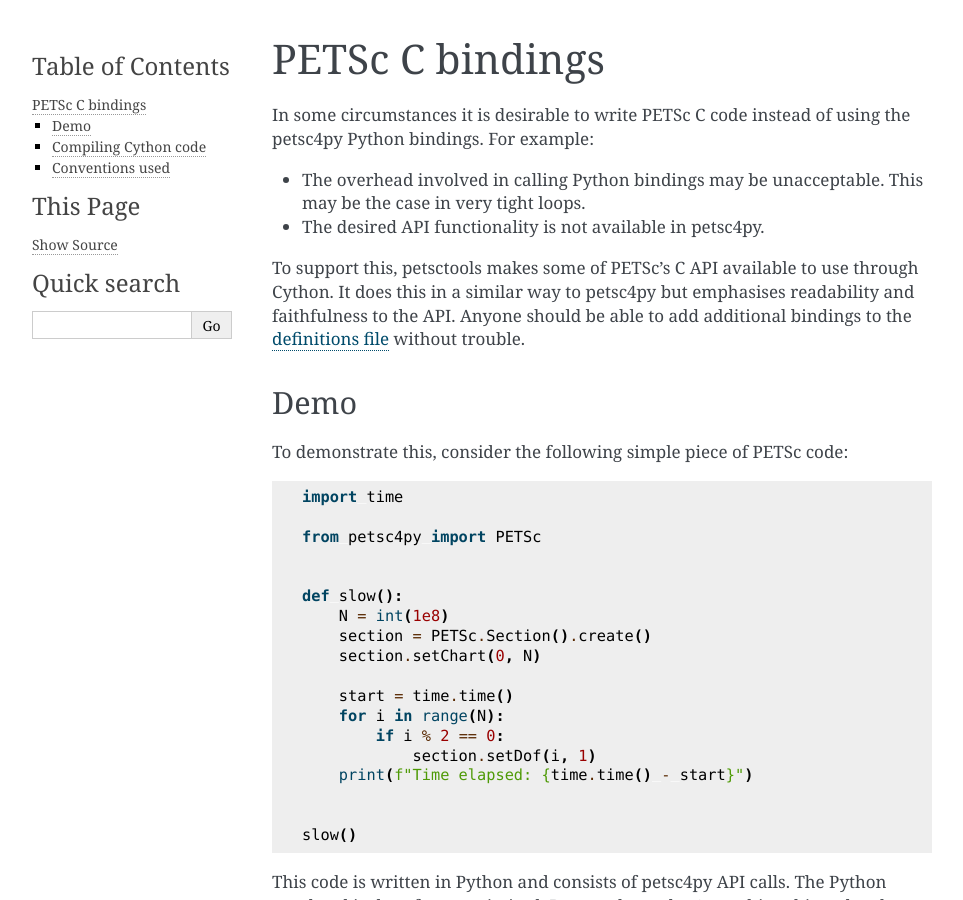
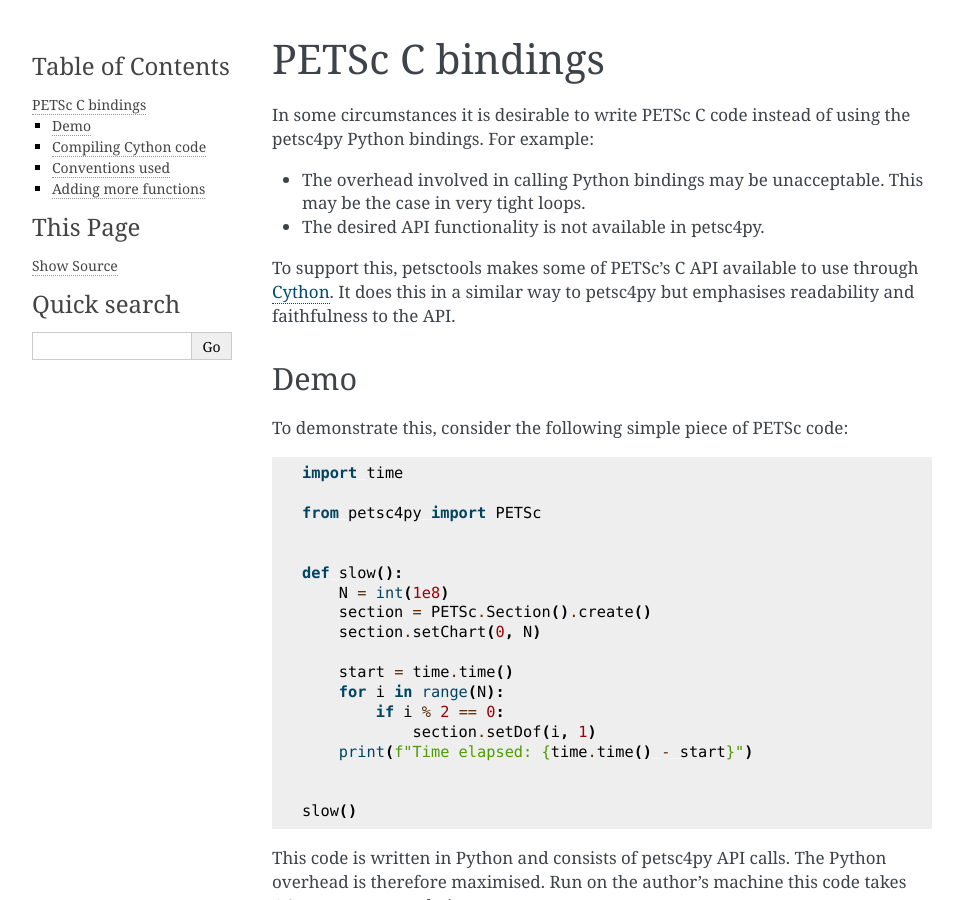
Before and after one commit to firedrakeproject/petsctools, a Sphinx documentation site: the page built from docs/source/cython.rst, in a window 1280 px wide and 900 px high. Shown: the whole window, without its empty margins (148-1111 px from the left). Built offline with Sphinx 7.4.7, drawn with Linux system fonts in a browser that asks for light colours; pages that are not in the unit, such as notebooks, are missing from menus; some of the changed text lies outside the part shown.

Commit message:
Small improvements and tests should pass

```diff
--- a/docs/source/_static/cython_demo/setup.py
+++ b/docs/source/_static/cython_demo/setup.py
@@ -11,7 +11,6 @@
     library_dirs=petsctools.get_petsc_dirs(subdir="lib"),
     runtime_library_dirs=petsctools.get_petsc_dirs(subdir="lib"),
     libraries=["petsc"],
-    annotate=True,
 )
 
 setup(ext_modules=[extension])
--- a/docs/source/cython.rst
+++ b/docs/source/cython.rst
@@ -9,11 +9,8 @@
 * The desired API functionality is not available in petsc4py.
 
 To support this, petsctools makes some of PETSc's C API available to use
-through Cython. It does this in a similar way to petsc4py but emphasises
-readability and faithfulness to the API. Anyone should be able to add
-additional bindings to the
-`definitions file <https://github.com/firedrakeproject/petsctools/blob/main/petsctools/cpetsc.pxd>`_
-without trouble.
+through `Cython <https://cython.org/>`_. It does this in a similar way
+to petsc4py but emphasises readability and faithfulness to the API.
 
 Demo
 ~~~~
@@ -74,3 +71,16 @@
    * ``cpetsc.Vec_py.vec``  ⟷  ``cpetsc.Vec``
    * ``cpetsc.IS_py.iset``  ⟷  ``cpetsc.IS``
    * ``cpetsc.PetscSection_py.sec``  ⟷  ``cpetsc.PetscSection``
+
+  For more information you will have to refer to the `petsc4py
+  source code <https://gitlab.com/petsc/petsc/-/blob/main/src/binding/petsc4py/src/petsc4py/PETSc.pxd>`__.
+
+Adding more functions
+~~~~~~~~~~~~~~~~~~~~~
+
+Adding additional PETSc functions to petsctools is straightforward. You simply
+have to add the bindings to the
+`definitions file <https://github.com/firedrakeproject/petsctools/blob/main/petsctools/cpetsc.pxd>`__
+in a declarative way, just as you would write any other C file. For more
+information please refer to the `Cython documentation
+<https://cython.readthedocs.io/en/latest/src/tutorial/pxd_files.html>`__.
--- a/pyproject.toml
+++ b/pyproject.toml
@@ -23,6 +23,7 @@
 [project.optional-dependencies]
 petsc4py = ["petsc4py"]
 slepc4py = ["slepc4py"]
+cython = ["cython"]
 
 [project.urls]
 Repository = "https://github.com/firedrakeproject/petsctools"
```
Also changed, not shown: other parts of docs/source/cython.rst (+1 -1 lines), 2 other files.
